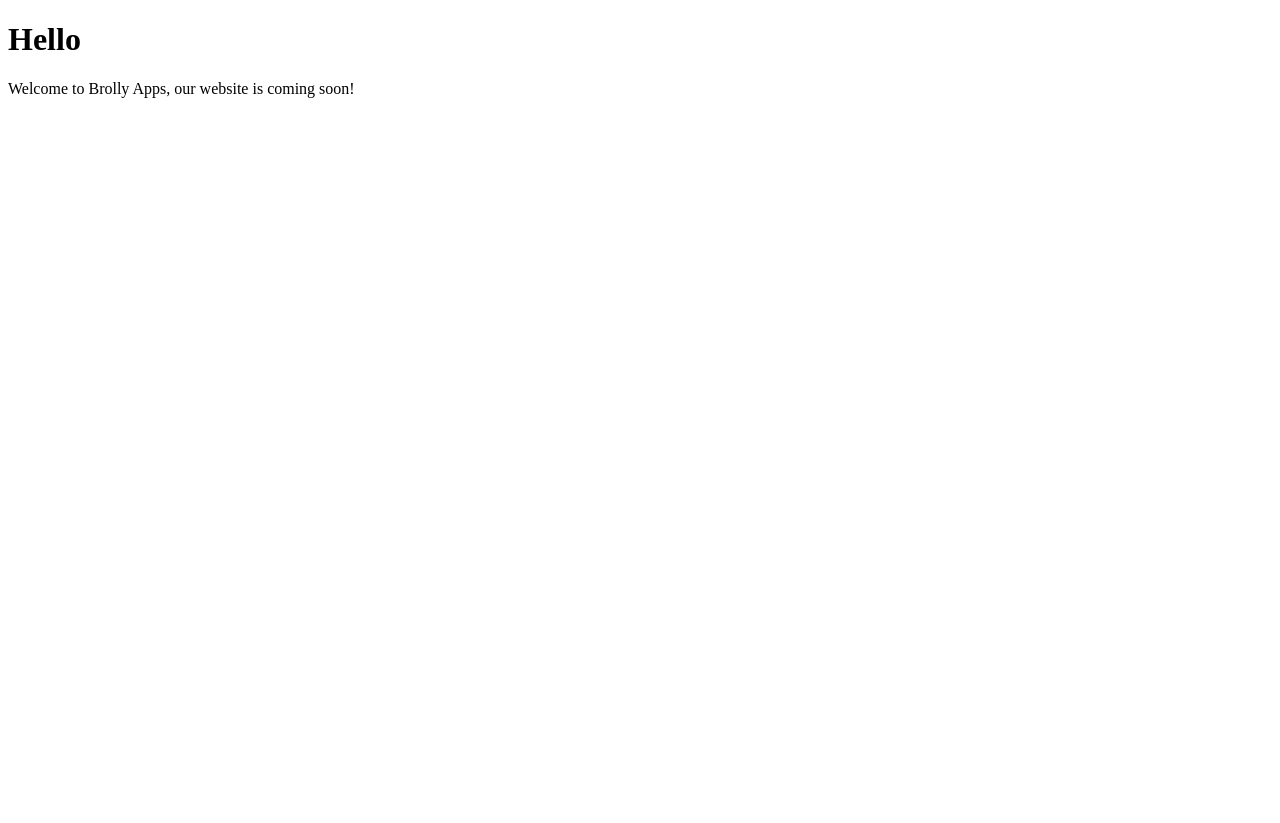
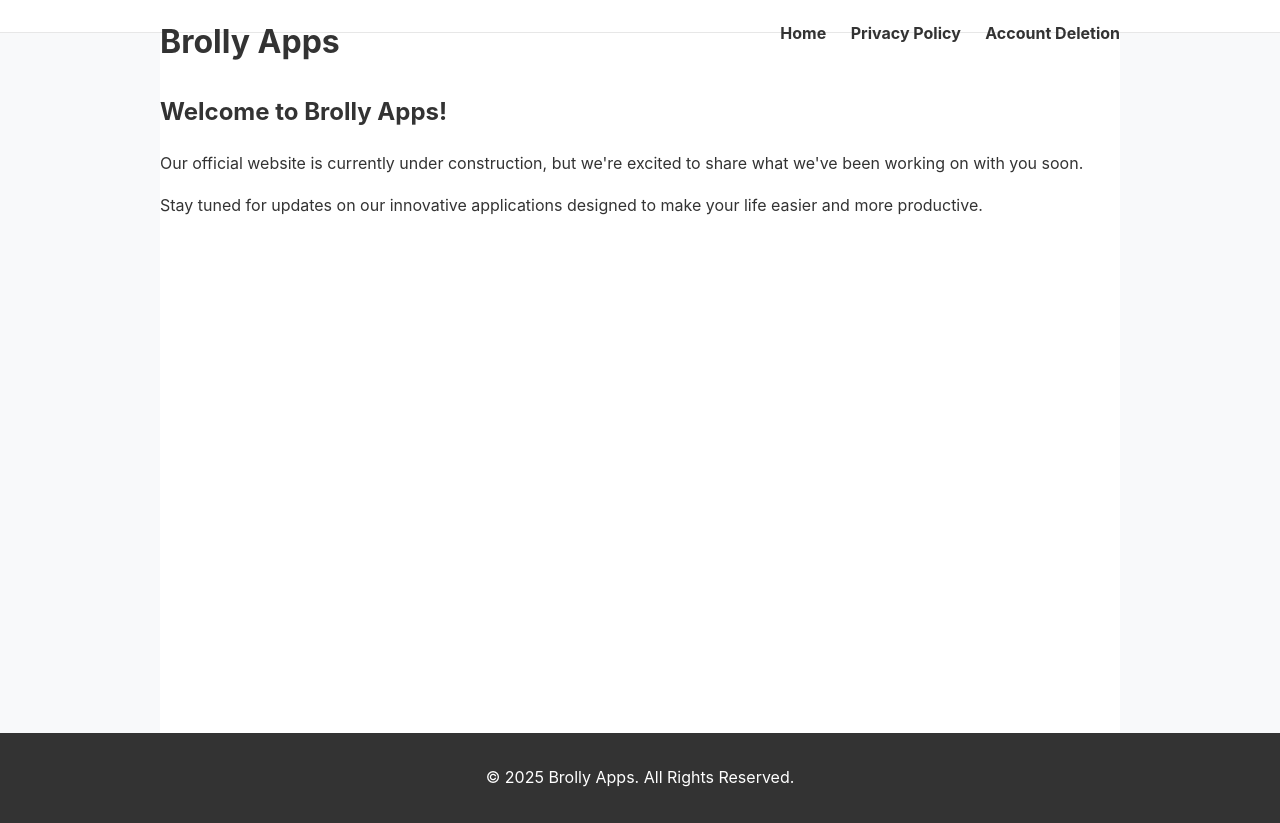
Before and after one commit to brollyapps/brollyapps.github.io, a plain HTML site: page index.html in a window 1280 px wide. Before the commit the page ends 800 px from the top, so only its background shows below. Drawn offline with Linux system fonts and the light colour scheme.

Commit message:
Prettier website

```diff
--- a/index.html
+++ b/index.html
@@ -1,7 +1,37 @@
 <!DOCTYPE html>
-<html>
+<html lang="en">
+<head>
+    <meta charset="UTF-8">
+    <meta name="viewport" content="width=device-width, initial-scale=1.0">
+    <title>Brolly Apps</title>
+    <link rel="stylesheet" href="style.css">
+</head>
 <body>
-<h1>Hello</h1>
-<p>Welcome to Brolly Apps, our website is coming soon!</p>
+
+    <header>
+        <div class="container">
+            <h1>Brolly Apps</h1>
+            <nav>
+                <ul>
+                    <li><a href="index.html">Home</a></li>
+                    <li><a href="privacy.html">Privacy Policy</a></li>
+                    <li><a href="account.html">Account Deletion</a></li>
+                </ul>
+            </nav>
+        </div>
+    </header>
+
+    <div class="container content">
+        <h2>Welcome to Brolly Apps!</h2>
+        <p>Our official website is currently under construction, but we're excited to share what we've been working on with you soon.</p>
+        <p>Stay tuned for updates on our innovative applications designed to make your life easier and more productive.</p>
+    </div>
+
+    <footer>
+        <div class="container">
+            <p>&copy; 2025 Brolly Apps. All Rights Reserved.</p>
+        </div>
+    </footer>
+
 </body>
 </html>
--- /dev/null
+++ b/style.css
@@ -0,0 +1,64 @@
+body {
+    font-family: -apple-system, BlinkMacSystemFont, "Segoe UI", Roboto, "Helvetica Neue", Arial, sans-serif;
+    line-height: 1.6;
+    margin: 0;
+    padding: 0;
+    background-color: #f8f9fa;
+    color: #333;
+}
+
+.container {
+    max-width: 960px;
+    margin: 0 auto;
+    padding: 0 20px;
+}
+
+header {
+    background: #fff;
+    border-bottom: 1px solid #e7e7e7;
+    padding: 1rem 0;
+}
+
+header h1 {
+    margin: 0;
+    float: left;
+}
+
+header nav {
+    float: right;
+}
+
+header nav ul {
+    margin: 0;
+    padding: 0;
+    list-style: none;
+}
+
+header nav ul li {
+    display: inline;
+    margin-left: 20px;
+    margin-top: 5px;
+    display: inline-block;
+}
+
+header nav a {
+    text-decoration: none;
+    color: #333;
+    font-weight: bold;
+}
+
+.content {
+    padding: 40px 0;
+    background: #fff;
+    min-height: calc(100vh - 180px); /* Adjust based on header/footer height */
+}
+
+footer {
+    background: #333;
+    color: #fff;
+    text-align: center;
+    padding: 1rem 0;
+    position: relative;
+    bottom: 0;
+    width: 100%;
+}
```
Also changed, not shown: account.html (+33 -4 lines), privacy.html (+22 -56 lines).
